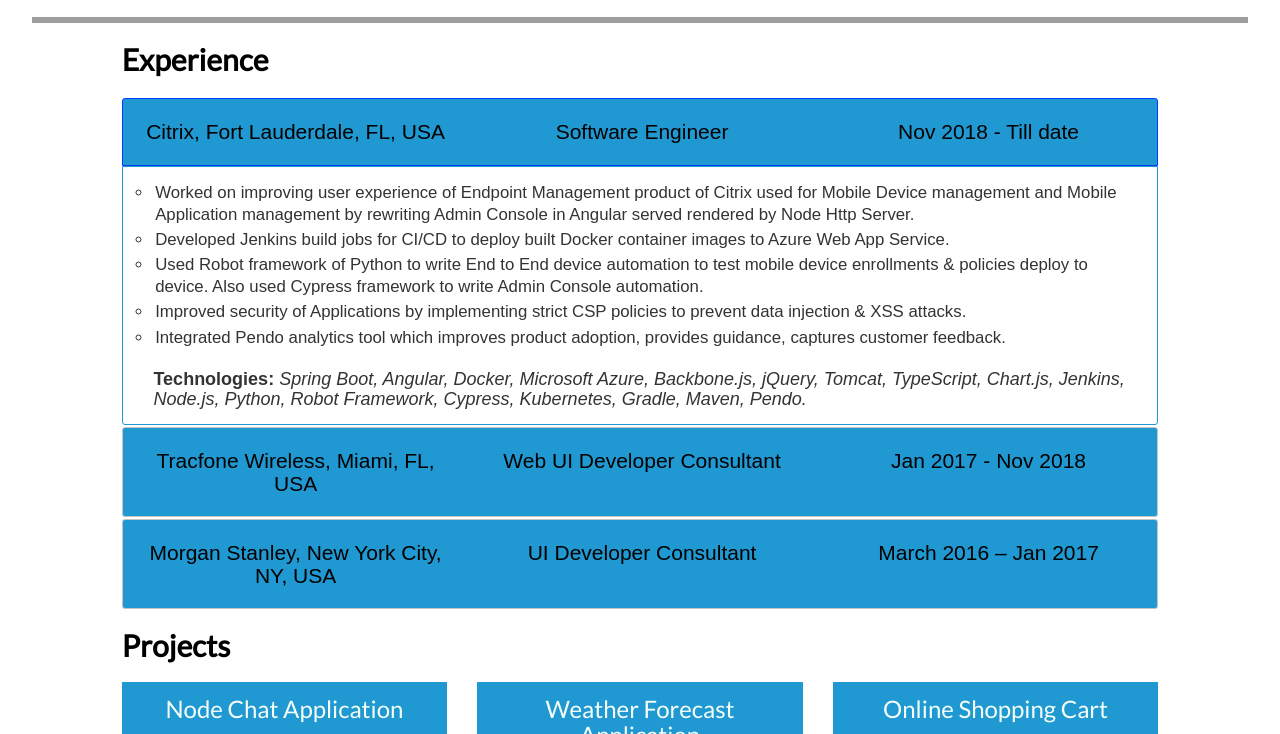
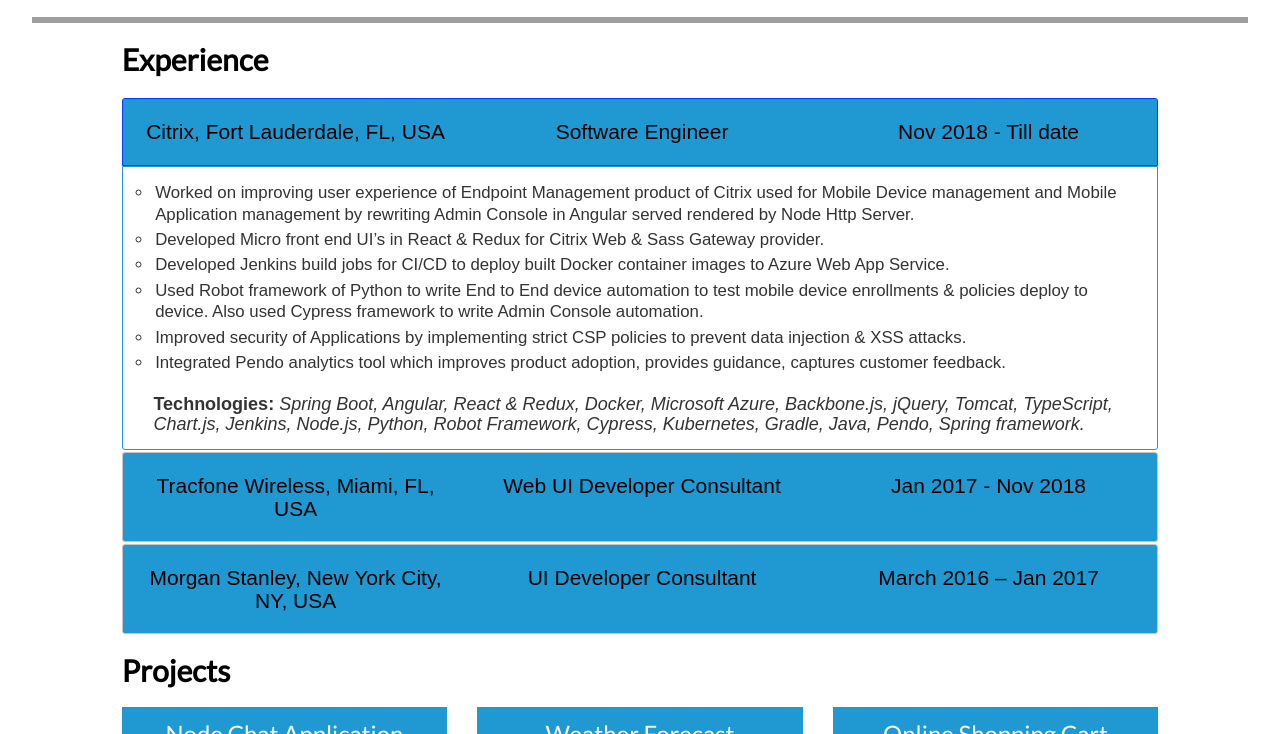
Before and after one commit to ahmedkhan50/Nabeel-Portfolio, a website: page public/index.html in a window 1280 px wide. Shown: the part 980-1714 px from the top of the page. Drawn offline with nearby package versions, Linux system fonts and the light colour scheme; grey boxes are pictures that could not be loaded.

Commit message:
updated react & redux experience

```diff
--- a/public/index.html
+++ b/public/index.html
@@ -87,7 +87,7 @@
         <div class="introduction clearfix text-center">
             <div class="col-xs-12 col-sm-8 col-md-8 col-lg-8 col-xs-offset-0 col-sm-offset-2 col-md-offset-2 col-lg-offset-2">
                 <h1>Software Engineer</h1>
-                <h3 class="mt-2">Design, develop & test software applications for customers to meet their business
+                <h3 class="mt-2">Design & Develop modern, robust & scalable software applications for customers to meet their business
                     needs.</h3>
                 <a class="inline-block cursor-pointer skillset_pointer mt-2" href="#skillset" title="Nabeel skill set">
                     View Skillset
@@ -135,6 +135,9 @@
                         <li>Worked on improving user experience of Endpoint Management product of Citrix used for
                             Mobile Device management and Mobile Application management by rewriting Admin Console in
                             Angular served rendered by Node Http Server.</li>
+                        <li>
+                            Developed Micro front end UI’s in React & Redux for Citrix Web & Sass Gateway provider.
+                        </li>
                         <li>Developed Jenkins build jobs for CI/CD to deploy built Docker container images to Azure Web
                             App Service.</li>
                         <li>Used Robot framework of Python to write End to End device automation to test mobile device
@@ -146,10 +149,10 @@
                             captures customer feedback.</li>
                     </ul>
                     <h4 class="mt-2">
-                        <strong>Technologies: </strong> <i>Spring Boot, Angular, Docker, Microsoft Azure, Backbone.js,
-                            jQuery, Tomcat, TypeScript,
-                            Chart.js, Jenkins, Node.js, Python, Robot Framework, Cypress, Kubernetes, Gradle, Maven,
-                            Pendo.</i>
+                        <strong>Technologies: </strong> <i>
+                            Spring Boot, Angular, React & Redux, Docker, Microsoft Azure, Backbone.js, jQuery, Tomcat, TypeScript, Chart.js, Jenkins, Node.js, Python,
+                            Robot Framework, Cypress, Kubernetes, Gradle, Java, Pendo, Spring framework.
+                        </i>
                     </h4>
                 </div>
 
--- a/public/js/app.js
+++ b/public/js/app.js
@@ -66,17 +66,17 @@
                 "data": [
                     {
                         "name": "HTML5",
-                        "y": 4.5,
+                        "y": 5.5,
                         "drilldown": "HTML5"
                     },
                     {
                         "name": "CSS3",
-                        "y": 4.5,
+                        "y": 5.5,
                         "drilldown": "CSS3"
                     },
                     {
                         "name": "Javascript",
-                        "y": 4,
+                        "y": 6,
                         "drilldown": "Javascript"
                     },
                     {
@@ -96,12 +96,12 @@
                     },
                     {
                         "name": "Docker",
-                        "y": 2,
+                        "y": 3,
                         "drilldown": "Docker"
                     },
                     {
                         "name": "Boostrap 3/4",
-                        "y": 3,
+                        "y": 5,
                         "drilldown": "Boostrap 3/4"
                     },
                     {
@@ -110,9 +110,9 @@
                         "drilldown": "jQuery"
                     },
                     {
-                        "name": "React",
-                        "y": 1,
-                        "drilldown": "React"
+                        "name": "React & Redux",
+                        "y": 2.5,
+                        "drilldown": "React & Redux"
                     },
                     {
                         "name": "SCSS/SASS",
@@ -151,7 +151,7 @@
                     },
                     {
                         "name": "Python",
-                        "y": 2,
+                        "y": 2.5,
                         "drilldown": "Python"
                     },
                     {
```
